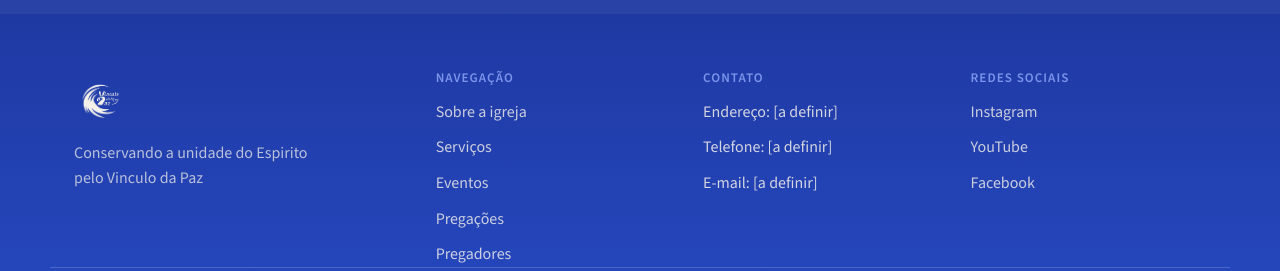
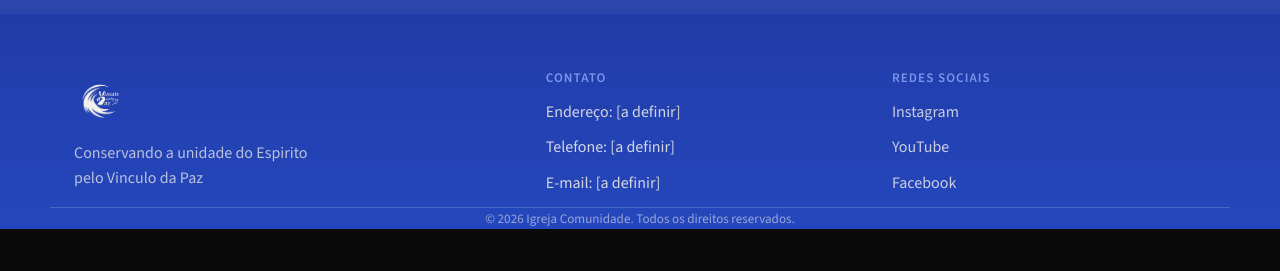
Before and after one commit to Bruno-CPM/igreja-site, a React (Create React App) app in the folder frontend/: page /contato in a window 1280 px wide. Shown: the part 1862-2133 px from the top of the page. After the commit the page ends 2091 px from the top, so only its background shows below. Built offline with nearby package versions, Linux system fonts and the light colour scheme; no server answers.

Commit message:
Remove navigation column from footer
Keep only Contato and Redes sociais alongside the brand column.

Co-Authored-By: Claude Sonnet 5 <noreply@anthropic.com>
Claude-Session: https://claude.ai/code/session_018MajKc7PtApaR5Lp86z1mj

```diff
--- a/frontend/src/components/Footer.css
+++ b/frontend/src/components/Footer.css
@@ -14,7 +14,7 @@
 }
 .footer__grid {
   display: grid;
-  grid-template-columns: 1.4fr 1fr 1fr 1fr;
+  grid-template-columns: 1.4fr 1fr 1fr;
   gap: 32px;
   padding-bottom: 40px;
   border-bottom: 1px solid var(--line-on-dark);
--- a/frontend/src/components/Footer.jsx
+++ b/frontend/src/components/Footer.jsx
@@ -1,4 +1,3 @@
-import { Link } from 'react-router-dom';
 import logo from '../assets/logo-vinculo-da-paz.png';
 import './Footer.css';
 
@@ -11,17 +10,6 @@ export default function Footer() {
           <p className="footer__text">
             Conservando a unidade do Espirito pelo Vinculo da Paz
           </p>
-        </div>
-
-        <div>
-          <h4>Navegação</h4>
-          <ul className="footer__list">
-            <li><Link to="/sobre">Sobre a igreja</Link></li>
-            <li><Link to="/servicos">Serviços</Link></li>
-            <li><Link to="/eventos">Eventos</Link></li>
-            <li><Link to="/pregacoes">Pregações</Link></li>
-            <li><Link to="/pregadores">Pregadores</Link></li>
-          </ul>
         </div>
 
         <div>
```
